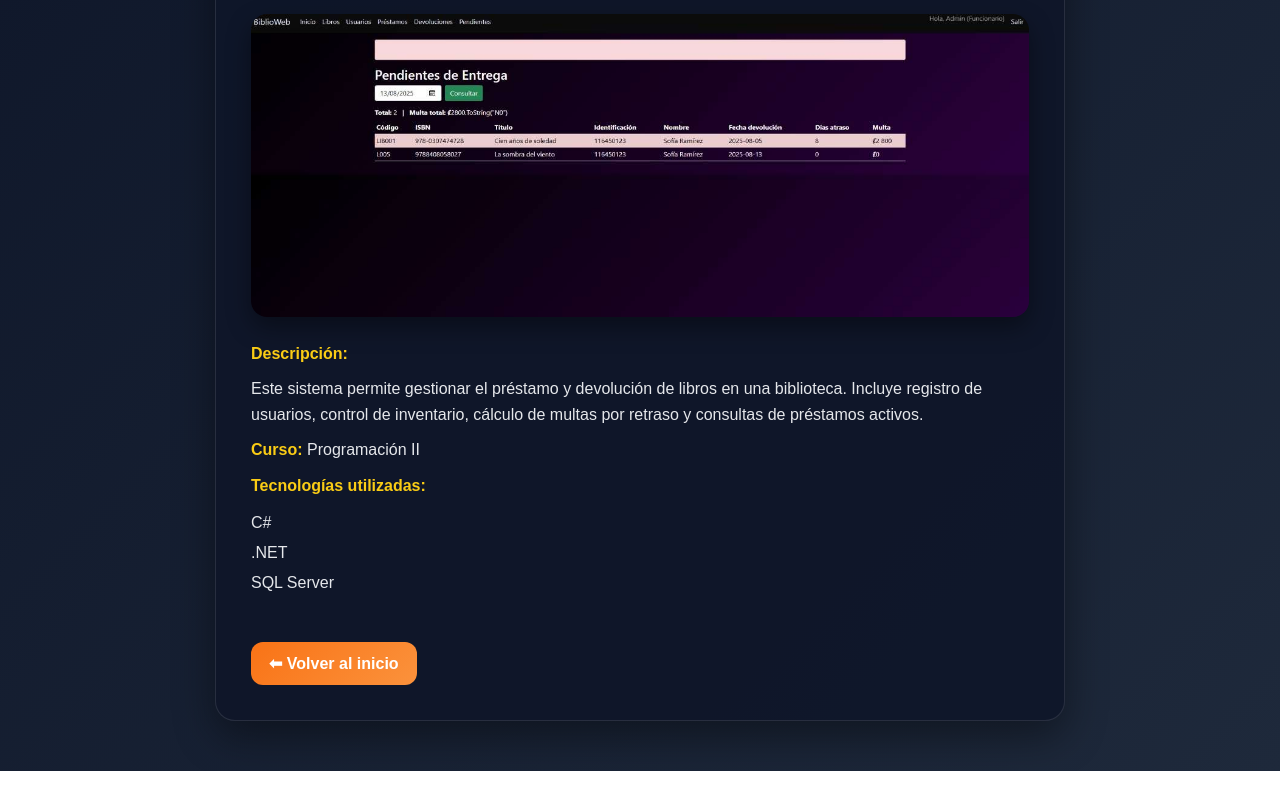
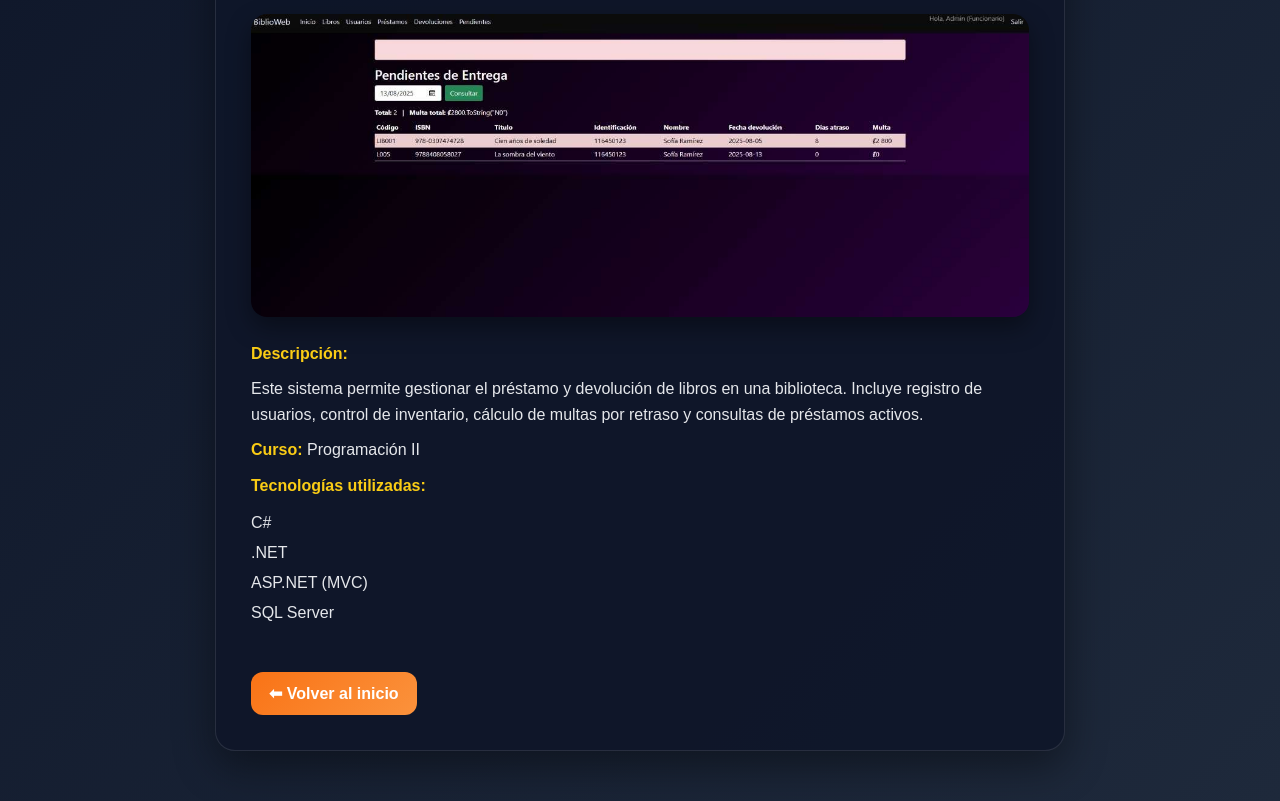
Before and after one commit to Javvs1/tarea-javier, a plain HTML site: page proyecto2.html in a window 1280 px wide. Shown: the part 149-950 px from the top of the page. Before the commit the page ends 920 px from the top, so only its background shows below. Drawn offline with Linux system fonts and the light colour scheme.

Commit message:
Update proyecto2.html

```diff
--- a/proyecto2.html
+++ b/proyecto2.html
@@ -28,6 +28,7 @@
     <ul>
         <li>C#</li>
         <li>.NET</li>
+        <li>ASP.NET (MVC)</li>
         <li>SQL Server</li>
     </ul>
 
```
